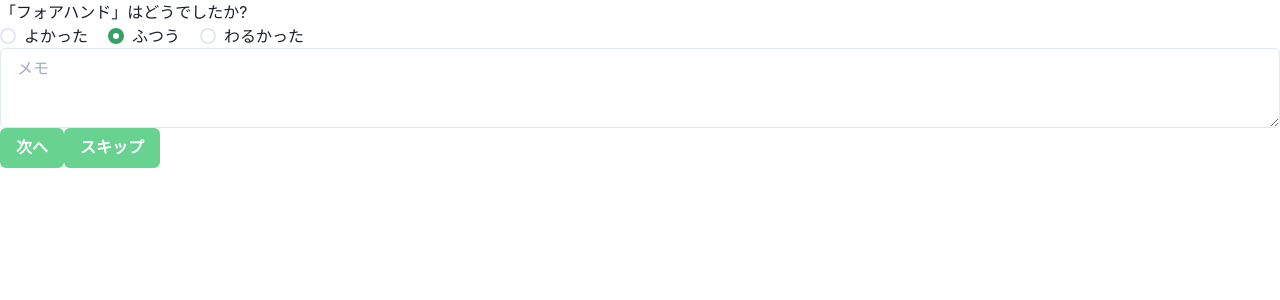
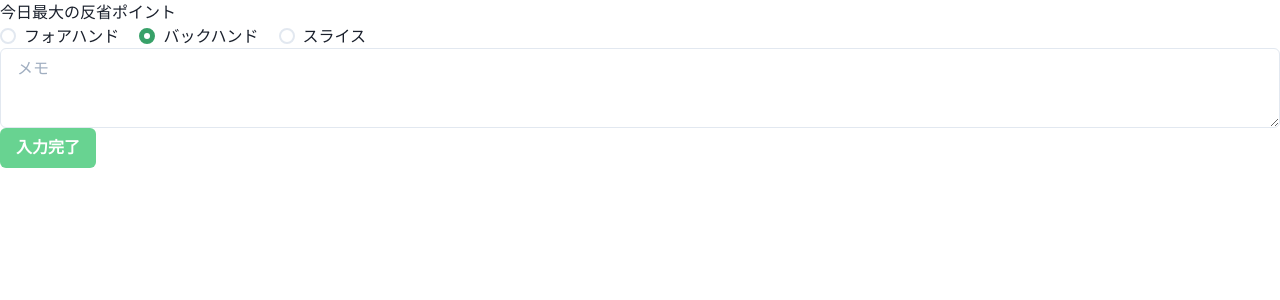
Before and after one commit to EICHAN1208/TennisKaizen, a React (Create React App) app in the folder client/: page /new_record in a window 1280 px wide. Shown: the top 300 px of the page. Built offline with nearby package versions, Linux system fonts and the light colour scheme.

Commit message:
server側に送信できるように実装

```diff
--- a/client/src/components/pages/Record.tsx
+++ b/client/src/components/pages/Record.tsx
@@ -1,33 +1,68 @@
-import { Radio, RadioGroup, Stack, Textarea } from "@chakra-ui/react"
-import { useHistory } from "react-router-dom"
+import { useState, ChangeEvent, ChangeEventHandler } from "react";
+import { Radio, RadioGroup, Stack, Textarea } from "@chakra-ui/react";
+import axios from "axios";
+import { useHistory } from "react-router-dom";
 
-import { PrimaryButton } from "../atoms/button/PrimaryButton"
+import { PrimaryButton } from "../atoms/button/PrimaryButton";
+import { useMessage } from "../../hooks/useMessage";
 
 export const Record = () => {
-  const history = useHistory()
-  const onClickDisplayChart = () => {
-    history.push("/chart")
-  }
+  const history = useHistory();
+  const { showMessage } = useMessage();
+  const [checkedValue, setCheckedValue] = useState(1);
+  const [text, setText] = useState("");
+
+  const onClickRecordReflection = () => {
+    axios.post("http://localhost:3000/daily_reflections", { category_id: checkedValue, text: text }).then((res) => {
+      if (res.status === 204) {
+        history.push("/chart");
+        showMessage({ title: "記録しました。", status: "success" });
+        return;
+      }
+    }).catch(() => {
+      showMessage({ title: "記録に失敗しました。", status: "error" });
+    });
+  };
+  const handleChange = (e: ChangeEvent<HTMLInputElement>) => {
+    setCheckedValue(Number(e.target.value));
+  };
+  const onChangeAddText = (e: ChangeEvent<HTMLInputElement | HTMLTextAreaElement>) => setText(e.target.value);
 
   return (
     <>
-      <p>「フォアハンド」はどうでしたか?</p>
+      <p>今日最大の反省ポイント</p>
       <RadioGroup defaultValue="2">
         <Stack spacing={5} direction="row">
-          <Radio colorScheme="green" value="1">
-            よかった
+          <Radio
+            colorScheme="green"
+            value="1"
+            onChange={handleChange}
+            checked={checkedValue === 1}>
+            フォアハンド
           </Radio>
-          <Radio colorScheme="green" value="2">
-            ふつう
+          <Radio
+            colorScheme="green"
+            value="2"
+            onChange={handleChange}
+            checked={checkedValue === 2}>
+            バックハンド
           </Radio>
-          <Radio colorScheme="green" value="3">
-            わるかった
+          <Radio
+            colorScheme="green"
+            value="3"
+            onChange={handleChange}
+            checked={checkedValue === 3}>
+            スライス
           </Radio>
         </Stack>
       </RadioGroup>
-      <Textarea placeholder="メモ" />
-      <PrimaryButton onClick={onClickDisplayChart}>次へ</PrimaryButton>
-      <PrimaryButton onClick={onClickDisplayChart}>スキップ</PrimaryButton>
+      <Textarea
+        placeholder="メモ"
+        onChange={onChangeAddText} />
+      <PrimaryButton onClick={onClickRecordReflection}>入力完了</PrimaryButton>
     </>
-  )
-}
+  );
+};
+
+// Record your greatest reflections.
+// 最大の反省点を記録する
```
